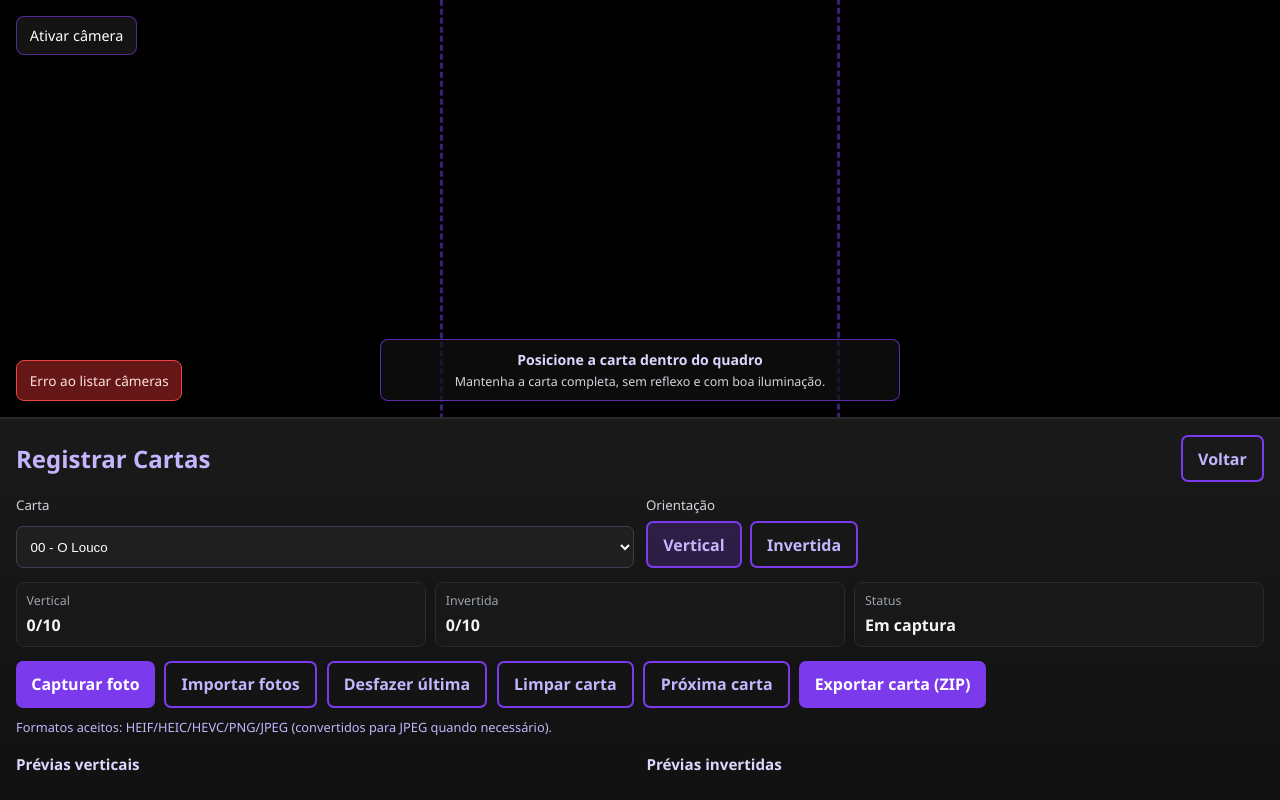
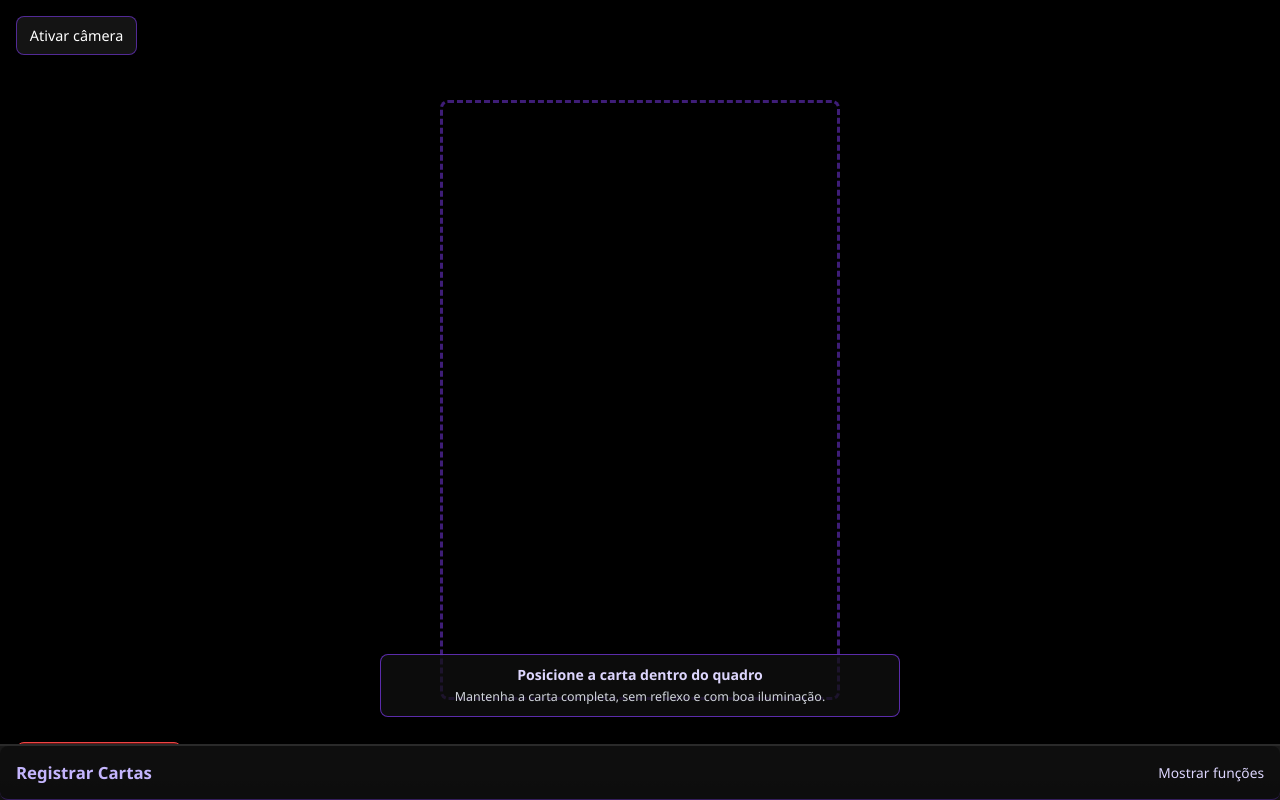
Before and after one commit to ID377585/taro, a React (Vite) app: page / in a window 1280 px wide. Both pictures are taken after a click on the button "Registrar Cartas". Built offline with nearby package versions, Linux system fonts and the light colour scheme.

Commit message:
feat: add collapsible bottom sheet for card registration

```diff
--- a/src/components/CardRegistrationView.css
+++ b/src/components/CardRegistrationView.css
@@ -1,16 +1,23 @@
 .card-registration-view {
+  position: relative;
   width: 100%;
   height: 100vh;
   display: flex;
   flex-direction: column;
+  overflow: hidden;
   background-color: #111111;
+}
+
+.card-registration-view .camera-container {
+  flex: 1 1 auto;
+  min-height: 100%;
 }
 
 .capture-guidance {
   position: absolute;
   left: 50%;
   transform: translateX(-50%);
-  bottom: 1rem;
+  bottom: 5.2rem;
   width: min(90%, 520px);
   text-align: center;
   background: rgba(17, 17, 17, 0.72);
@@ -19,6 +26,15 @@
   padding: 0.55rem 0.8rem;
   display: grid;
   gap: 0.2rem;
+  transition: bottom 0.25s ease;
+}
+
+.capture-guidance.with-panel-expanded {
+  bottom: calc(min(52vh, 430px) + 0.8rem);
+}
+
+.capture-guidance.with-panel-collapsed {
+  bottom: 5.2rem;
 }
 
 .capture-guidance strong {
@@ -32,10 +48,54 @@
 }
 
 .registration-panel {
+  position: absolute;
+  left: 0;
+  right: 0;
+  bottom: 0;
+  z-index: 12;
   border-top: 2px solid #2a2a2a;
   background: linear-gradient(180deg, rgba(26, 26, 26, 0.96), #111111);
-  padding: 1rem;
+  backdrop-filter: blur(6px);
+  overflow: hidden;
+  transition: max-height 0.25s ease;
+}
+
+.registration-panel.collapsed {
+  max-height: calc(4.35rem + env(safe-area-inset-bottom));
+}
+
+.registration-panel.expanded {
   max-height: 52vh;
+}
+
+.panel-toggle {
+  width: 100%;
+  display: flex;
+  align-items: center;
+  justify-content: space-between;
+  gap: 0.75rem;
+  background: rgba(14, 14, 14, 0.9);
+  border: none;
+  color: #ffffff;
+  border-bottom: 1px solid rgba(124, 58, 237, 0.35);
+  padding: 0.95rem 1rem calc(0.95rem + env(safe-area-inset-bottom));
+  cursor: pointer;
+}
+
+.panel-toggle-title {
+  font-size: 1.05rem;
+  font-weight: 700;
+  color: #c4b5fd;
+}
+
+.panel-toggle-state {
+  font-size: 0.86rem;
+  color: #ddd6fe;
+}
+
+.registration-panel-content {
+  padding: 0.8rem 1rem calc(1.1rem + env(safe-area-inset-bottom));
+  max-height: calc(52vh - 4.5rem);
   overflow-y: auto;
 }
 
@@ -52,7 +112,7 @@
 }
 
 .registration-controls {
-  margin-top: 0.85rem;
+  margin-top: 0.7rem;
   display: grid;
   grid-template-columns: repeat(auto-fit, minmax(220px, 1fr));
   gap: 0.75rem;
@@ -176,7 +236,23 @@
 }
 
 @media (max-width: 768px) {
-  .registration-panel {
+  .registration-panel.expanded {
     max-height: 58vh;
   }
+
+  .registration-panel-content {
+    max-height: calc(58vh - 4.5rem);
+  }
+
+  .panel-toggle-title {
+    font-size: 1rem;
+  }
+
+  .panel-toggle-state {
+    font-size: 0.82rem;
+  }
+
+  .capture-guidance.with-panel-expanded {
+    bottom: calc(58vh + 0.65rem);
+  }
 }
--- a/src/components/CardRegistrationView.tsx
+++ b/src/components/CardRegistrationView.tsx
@@ -138,6 +138,7 @@ const CardRegistrationView: FC<CardRegistrationViewProps> = ({ cards, onBack })
   const [feedback, setFeedback] = useState<string>('')
   const [isExporting, setIsExporting] = useState(false)
   const [isImporting, setIsImporting] = useState(false)
+  const [isPanelExpanded, setIsPanelExpanded] = useState(false)
   const importInputRef = useRef<HTMLInputElement>(null)
 
   const {
@@ -457,13 +458,33 @@ const CardRegistrationView: FC<CardRegistrationViewProps> = ({ cards, onBack })
         onStart={() => startCamera(currentDeviceId || devices[0]?.deviceId)}
         onSwitch={switchCamera}
       >
-        <div className="capture-guidance">
+        <div
+          className={`capture-guidance ${
+            isPanelExpanded ? 'with-panel-expanded' : 'with-panel-collapsed'
+          }`}
+        >
           <strong>Posicione a carta dentro do quadro</strong>
           <span>Mantenha a carta completa, sem reflexo e com boa iluminação.</span>
         </div>
       </CameraView>
 
-      <div className="registration-panel">
+      <div
+        className={`registration-panel ${isPanelExpanded ? 'expanded' : 'collapsed'}`}
+      >
+        <button
+          className="panel-toggle"
+          onClick={() => setIsPanelExpanded(prev => !prev)}
+          aria-expanded={isPanelExpanded}
+          aria-controls="registration-panel-content"
+        >
+          <span className="panel-toggle-title">Registrar Cartas</span>
+          <span className="panel-toggle-state">
+            {isPanelExpanded ? 'Ocultar funções' : 'Mostrar funções'}
+          </span>
+        </button>
+
+        {isPanelExpanded && (
+          <div id="registration-panel-content" className="registration-panel-content">
             <div className="registration-topline">
               <h2>Registrar Cartas</h2>
               <button className="secondary" onClick={onBack}>
@@ -574,6 +595,8 @@ const CardRegistrationView: FC<CardRegistrationViewProps> = ({ cards, onBack })
               </div>
             </div>
           </div>
+        )}
+      </div>
 
       <input
         ref={importInputRef}
```
Lines whose indentation alone changed are shown as unchanged.
